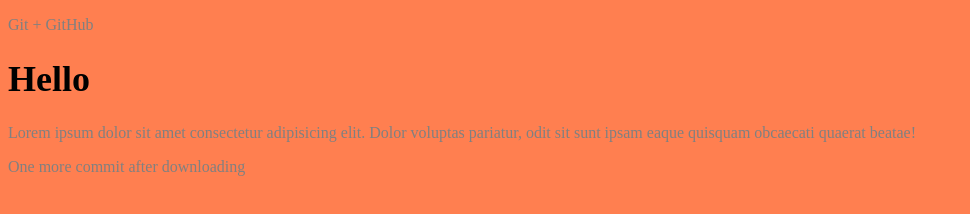
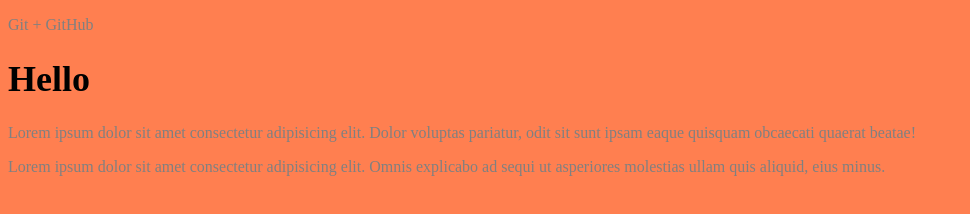
Before and after one commit to Mixael404/gitTest, a plain HTML site: page index.html in a window 1280 px wide. Shown: the whole page, without its empty margins (0-970 px from the left). Drawn offline with Linux system fonts and the light colour scheme.

Commit message:
New p with Lorem and class

```diff
--- a/index.html
+++ b/index.html
@@ -10,7 +10,8 @@
     <p>Git + GitHub</p>
     <h1>Hello</h1>
     <p>Lorem ipsum dolor sit amet consectetur adipisicing elit. Dolor voluptas pariatur, odit sit sunt ipsam eaque quisquam obcaecati quaerat beatae!</p>
-
-    <p>One more commit after downloading</p>
+    <p class="developerBranch">
+        Lorem ipsum dolor sit amet consectetur adipisicing elit. Omnis explicabo ad sequi ut asperiores molestias ullam quis aliquid, eius minus.
+    </p>
 </body>
 </html>
```
